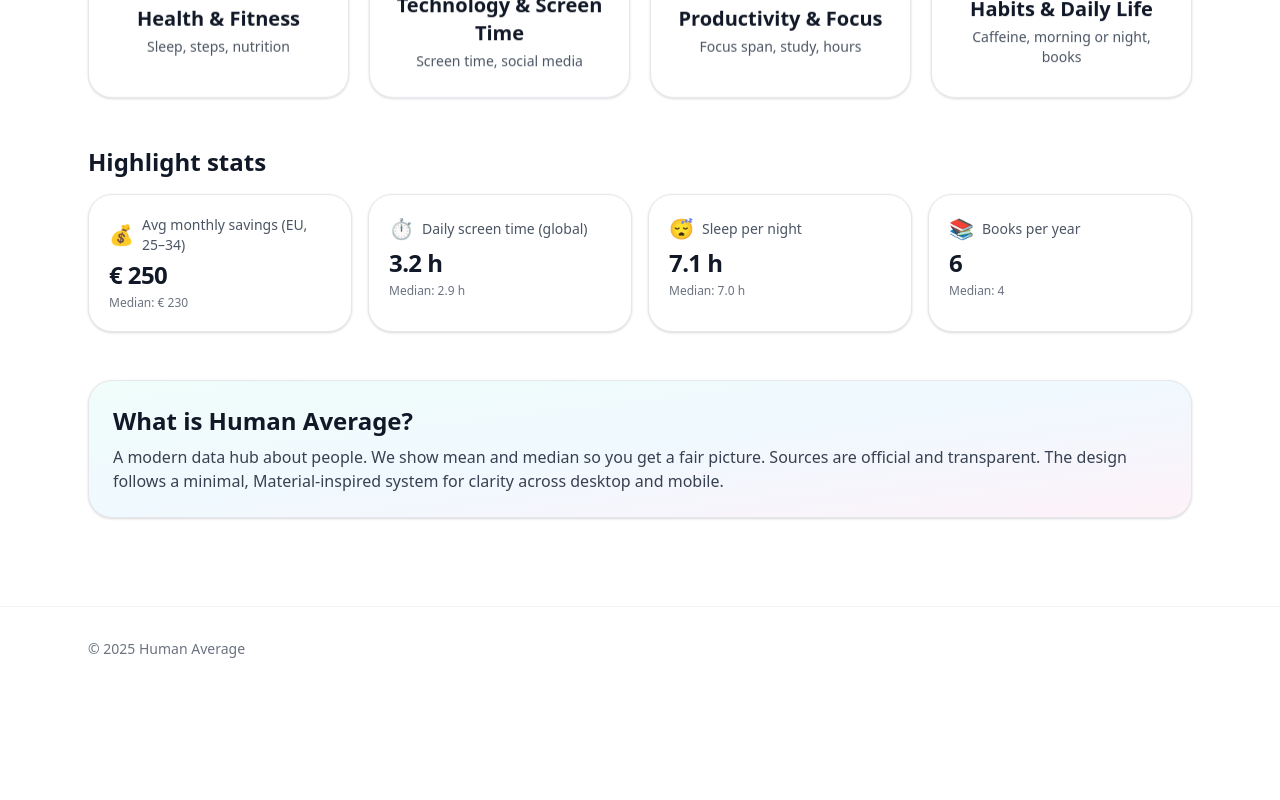
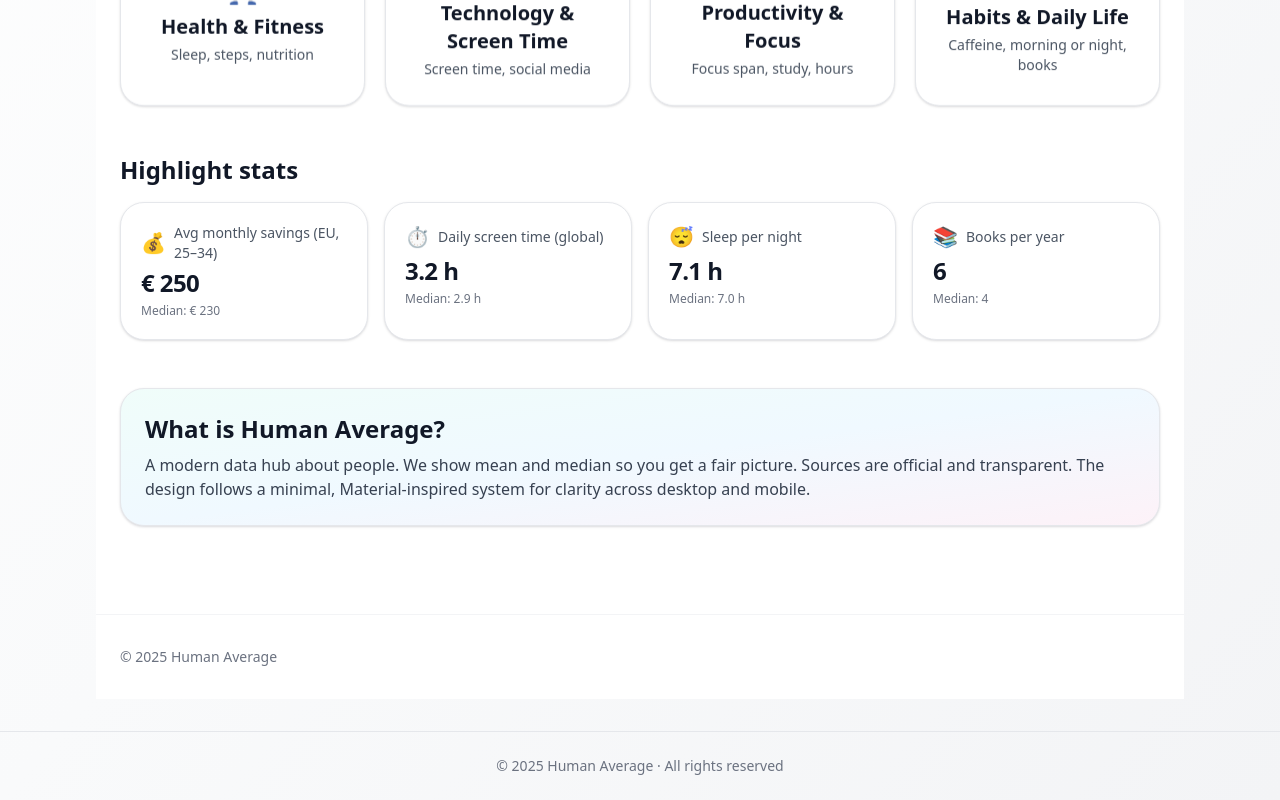
Before and after one commit to simeonvanegeraat-code/Average-Tests, a Next.js app: page / in a window 1280 px wide. Shown: the part 700-1500 px from the top of the page. Before the commit the page ends 1415 px from the top, so only its background shows below. Built offline with nearby package versions, Linux system fonts and the light colour scheme.

Commit message:
Update _app.tsx

```diff
--- a/src/pages/_app.tsx
+++ b/src/pages/_app.tsx
@@ -5,11 +5,19 @@ import Header from "@/components/Header";
 
 export default function App({ Component, pageProps }: AppProps) {
   return (
-    <>
+    <div className="min-h-screen bg-gradient-to-br from-white via-gray-50 to-gray-100 text-gray-900">
+      {/* Vast navigatiegedeelte */}
       <Header />
-      <main className="container py-6">
+
+      {/* Hoofdcontent gecentreerd */}
+      <main className="mx-auto w-full max-w-6xl px-4 sm:px-6 lg:px-8 py-8">
         <Component {...pageProps} />
       </main>
-    </>
+
+      {/* Footer (optioneel, je kunt hem later uitbreiden) */}
+      <footer className="border-t border-gray-200 py-6 text-center text-sm text-gray-500">
+        © {new Date().getFullYear()} Human Average · All rights reserved
+      </footer>
+    </div>
   );
 }
```
